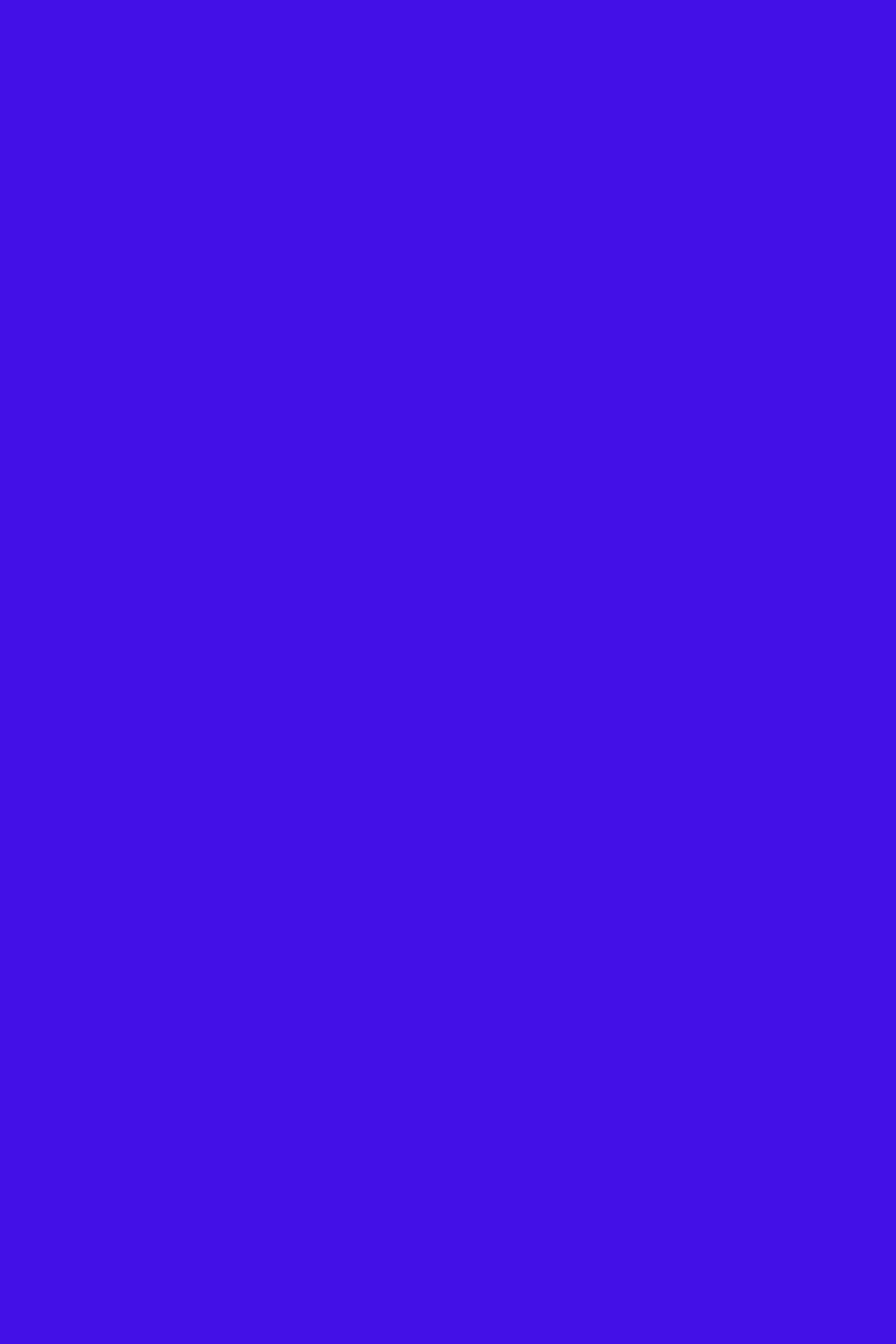
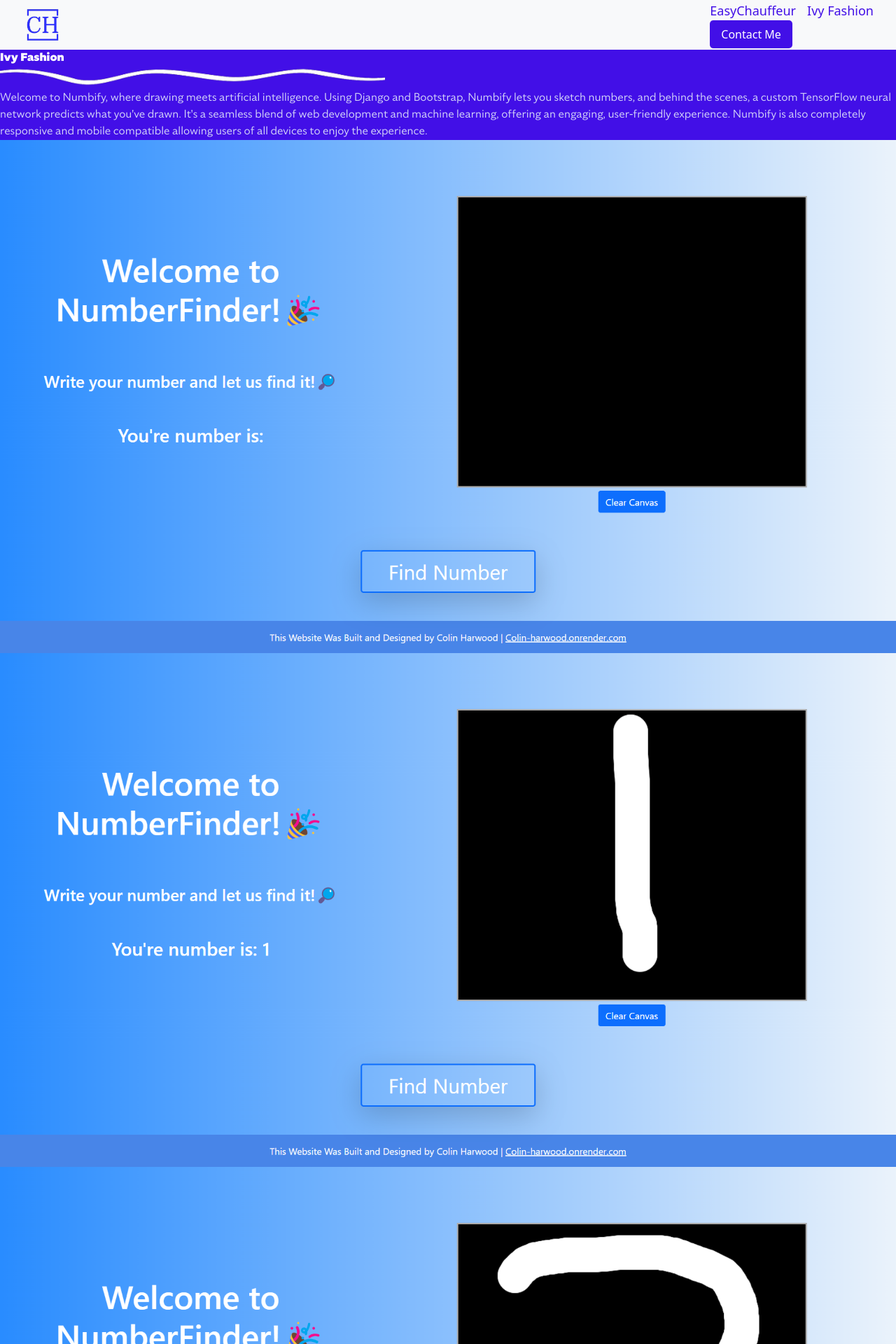
Before and after one commit to Colin-Harwood/Portfolio-Website, a React (Vite) app in the folder Portfolio-website/: page /Numbify in a window 1280 px wide. Before the commit this address had no page. Shown: the top 1920 px of the page at 70% size. Before the commit the page ends 800 px from the top, so only its background shows below. Built offline with nearby package versions, Linux system fonts and the light colour scheme.

Commit message:
Added the html and base css code for the Numbify section

```diff
--- a/Portfolio-website/src/App.jsx
+++ b/Portfolio-website/src/App.jsx
@@ -4,6 +4,8 @@ import './App.css'
 import Home from './pages/Home.jsx';
 import EasyChauffeur from './pages/EasyChauffeur.jsx';
 import IvyFashion from './pages/IvyFashion.jsx';
+import Numbify from './pages/Numbify.jsx';
+
 
 function App() {
 
@@ -12,7 +14,7 @@ function App() {
       <Route path="/" element={<Home />} />
       <Route path="/EasyChauffeur" element={<EasyChauffeur />} />
       <Route path="/IvyFashion" element={<IvyFashion />} />
-
+      <Route path="/Numbify" element={<Numbify />} />
     </Routes>
   )
 }
--- /dev/null
+++ b/Portfolio-website/src/pages/Numbify.css
@@ -0,0 +1,3 @@
+#img-cont {
+    margin-top: -20px !important;
+}
--- /dev/null
+++ b/Portfolio-website/src/pages/Numbify.jsx
@@ -0,0 +1,46 @@
+import React from 'react'
+import Navbar from '../components/Navbar';
+
+const Numbify = () => {
+  return (
+    <>
+    <Navbar/>
+      <div className="flex justify-center mt-7">
+        <h1 className="text-5xl lg:text-8xl font-bold">Ivy Fashion<br/><img src="/image-removebg-preview (6).png" alt="wavyUnderline" width="550px" id="line1"/></h1>
+      </div>
+      <div className="grid lg:grid-cols-2 grid-cols-1 gap-4 mt-5">
+        <div className="flex flex-col lg:flex-col justify-center align-center content-center items-center ">
+
+          <p className='px-10 text-xl'>
+
+          Welcome to Numbify, where drawing meets artificial intelligence. Using Django and Bootstrap, Numbify lets you sketch numbers, and behind the scenes,
+          a custom TensorFlow neural network predicts what you've drawn. It's a seamless blend of web development and machine learning, offering an engaging, user-friendly experience.
+          Numbify is also completely responsive and mobile compatible allowing users of all devices to enjoy the experience.
+
+          </p>
+          <div className="flex flex-row justify-center gap-10">
+
+          </div>
+
+        </div>
+        <div className="flex flex-row justify-center align-center content-center items-center p-10">
+          <img src="/FireShot Capture 020 -  - 127.0.0.1.png" alt="project"  className="rounded w-11/12"/>
+        </div>
+      </div >
+
+      <div className="grid lg:grid-cols-2 grid-cols-1 gap-4 mx-12" id="img-cont">
+
+
+
+            <img src="/FireShot Capture 018 -  - 127.0.0.1.png" alt="mens clothes"  className="rounded w-full mb-3"/>
+            <img src="/FireShot Capture 019 -  - 127.0.0.1.png" alt="project"  className="rounded w-full mb-3"/>
+
+
+
+      </div >
+
+    </>
+  )
+}
+
+export default Numbify
```
